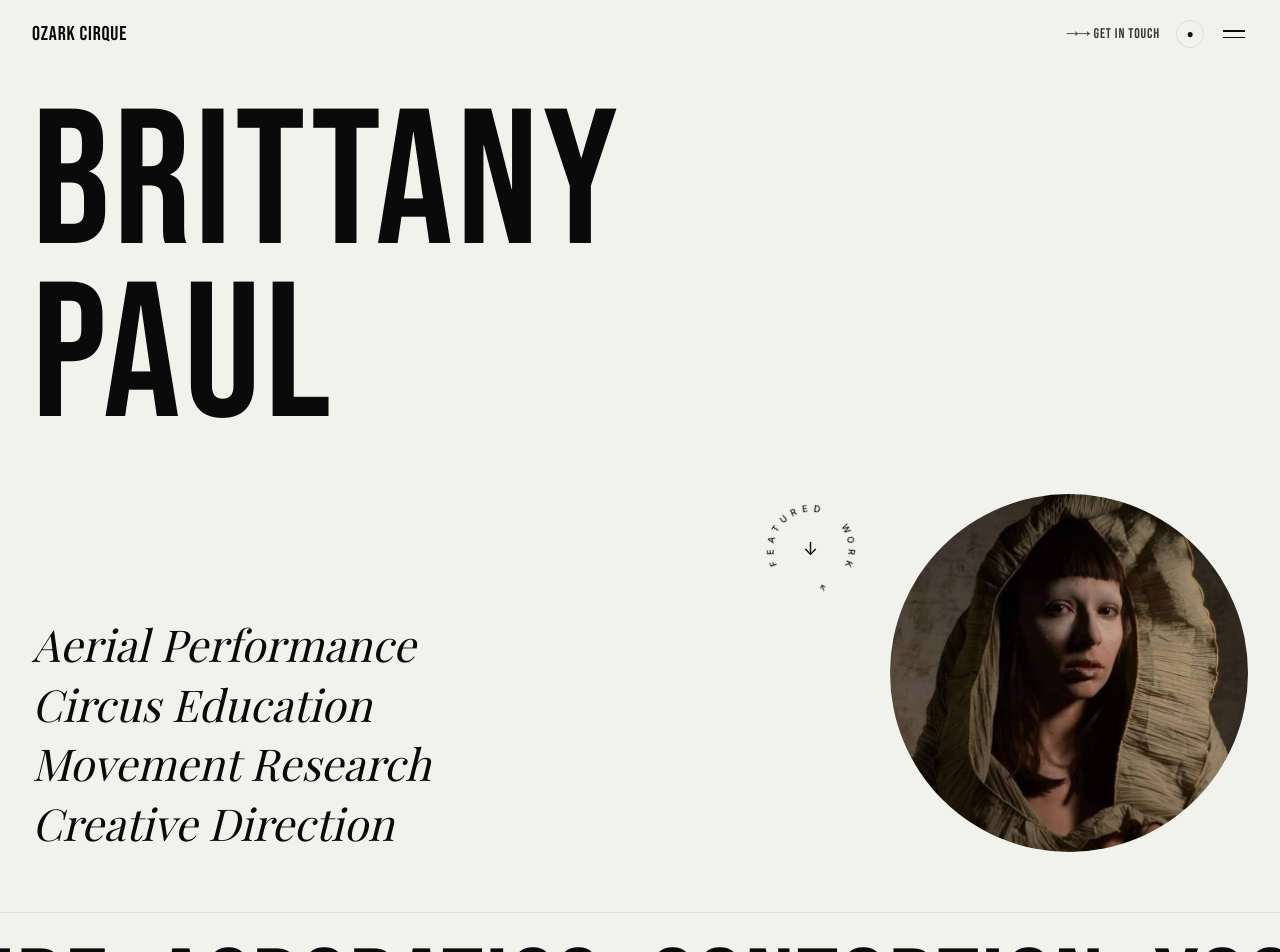
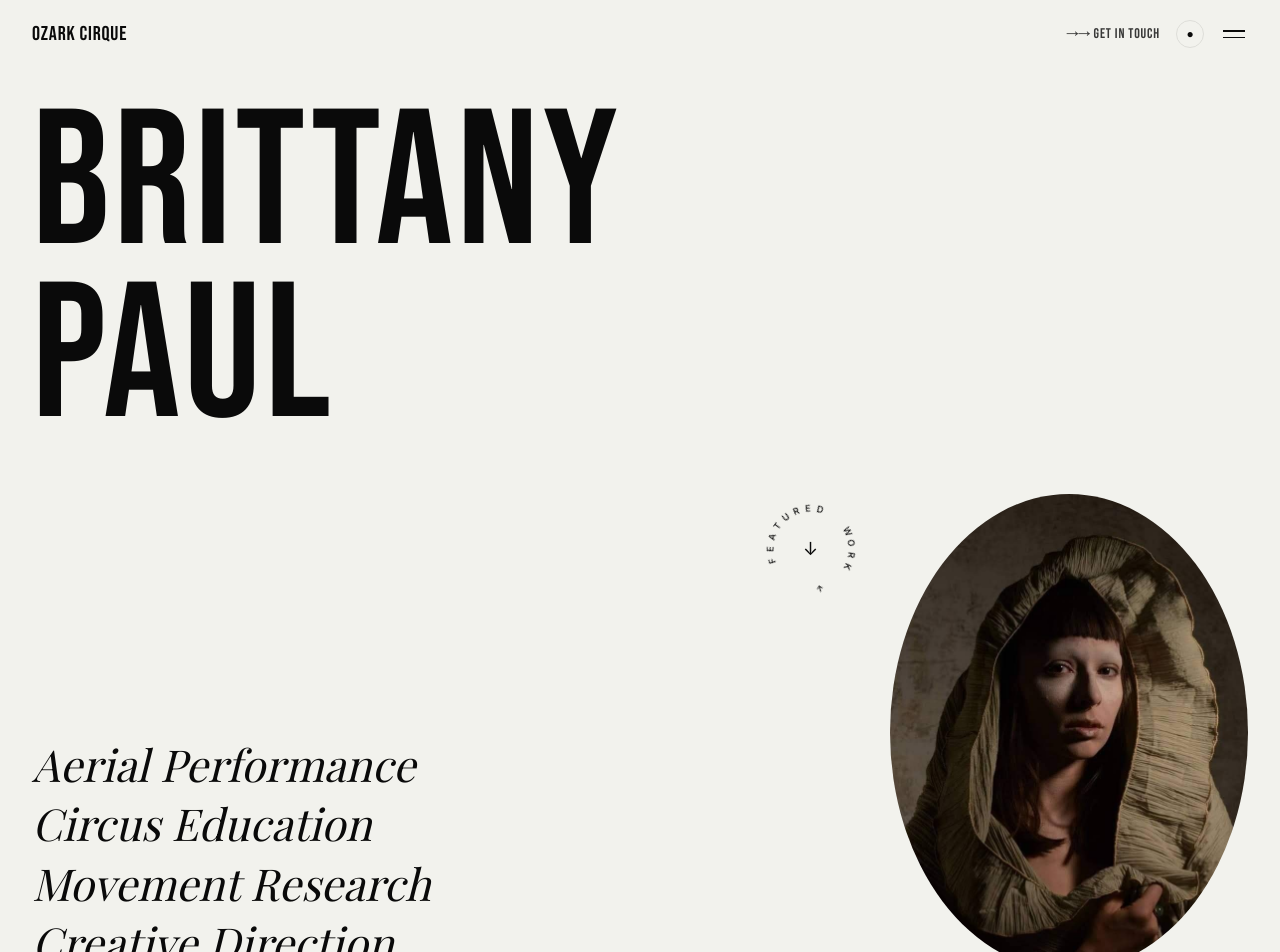
Before and after one commit to dario1209/ozark-cirque-v3, a Next.js app: page / in a window 1280 px wide. Shown: the top 952 px of the page. Built offline with nearby package versions, Linux system fonts and the light colour scheme; a web font is replaced by a local one.

Commit message:
oval portrait frame

```diff
--- a/src/app/page.module.css
+++ b/src/app/page.module.css
@@ -43,7 +43,7 @@
 
 .portrait {
   width: clamp(220px, 28vw, 420px);
-  aspect-ratio: 1 / 1;
+  aspect-ratio: 3/4;
   background: var(--subtle);
   display: flex;
   align-items: center;
```
